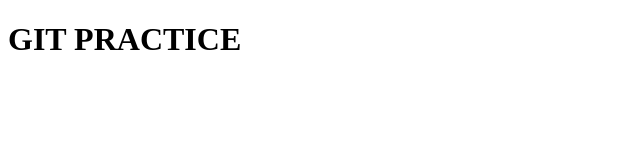
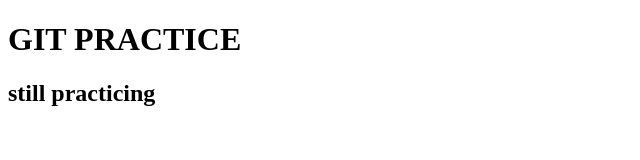
Before and after one commit to jesuswrivas/git-practice, a plain HTML site: page index.html in a window 1280 px wide. Shown: the whole page, without its empty margins (0-640 px from the left). Drawn offline with Linux system fonts and the light colour scheme.

Commit message:
Practicing the commands

```diff
--- a/index.html
+++ b/index.html
@@ -10,6 +10,7 @@
 
 <body>
     <h1>GIT PRACTICE</h1>
+    <h2>still practicing</h2>
 </body>
 
 </html>
```
